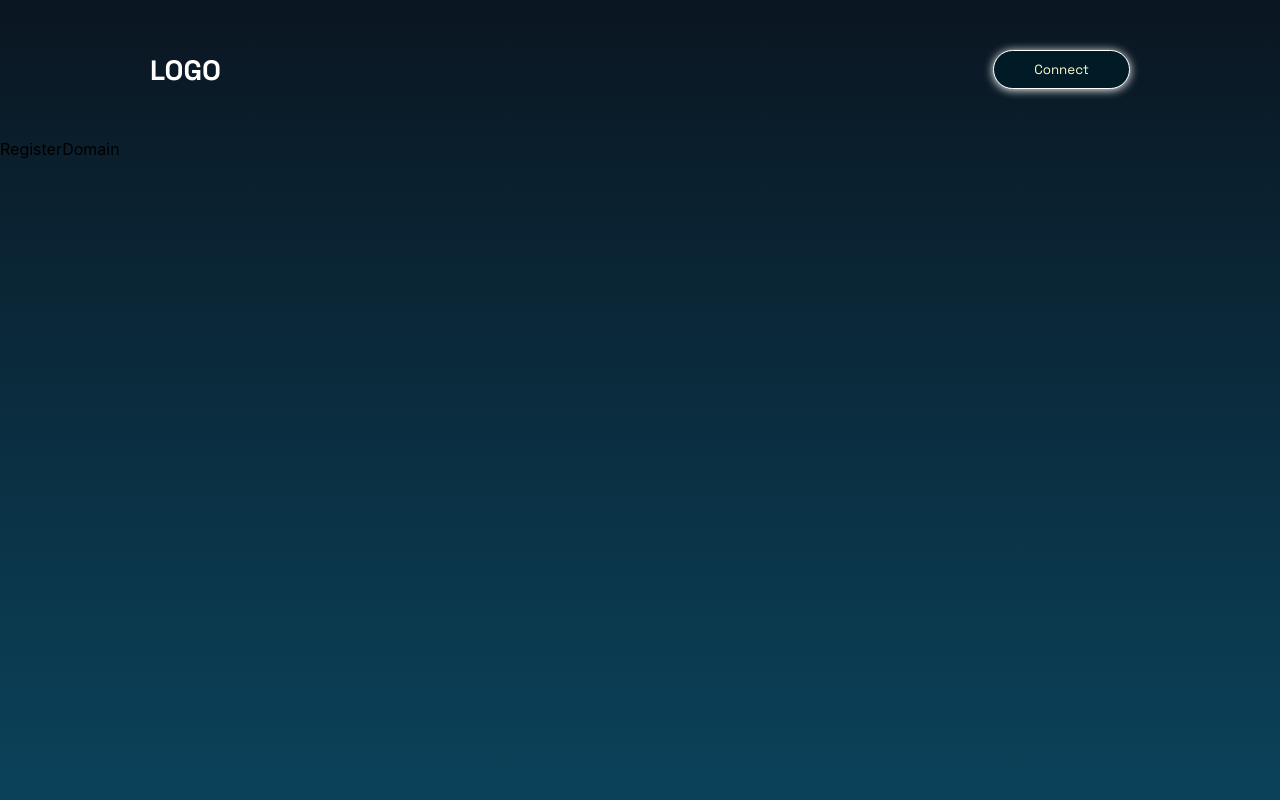
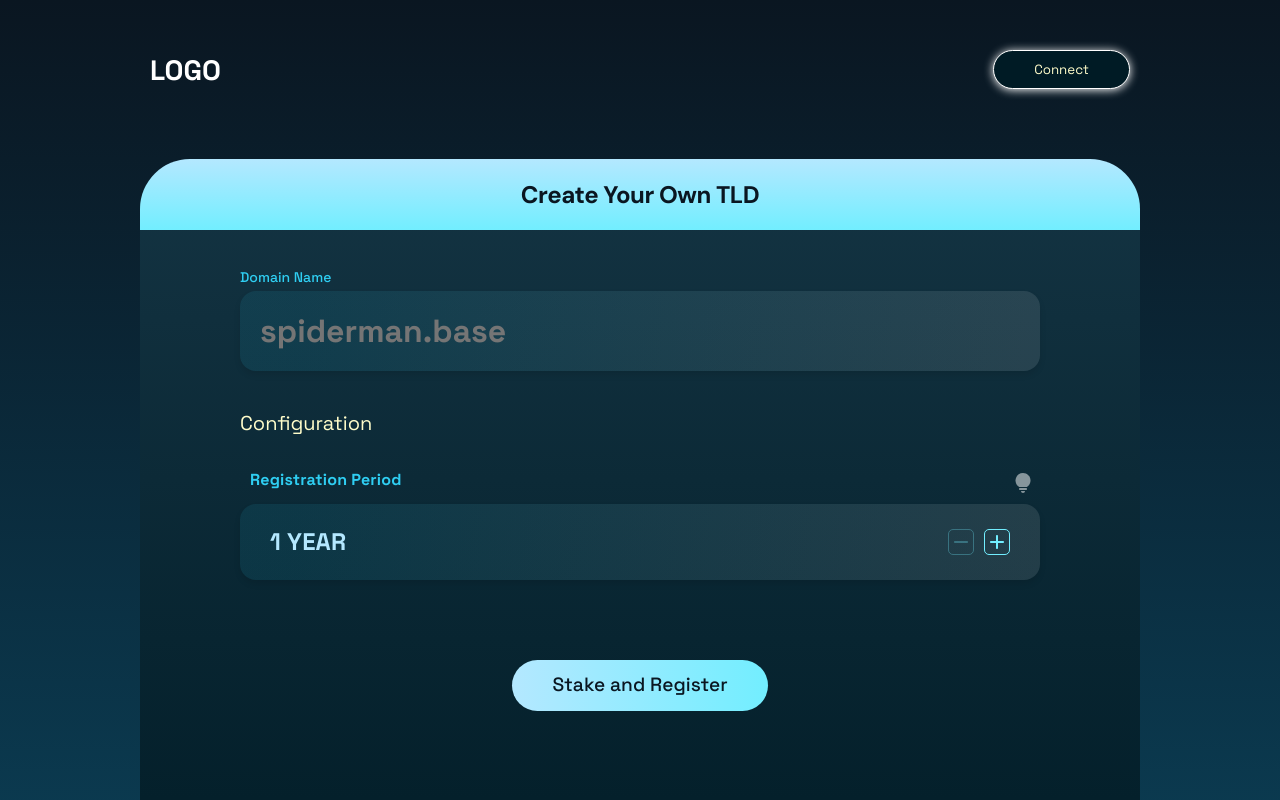
Before and after one commit to Jaydip-lamprostech/metatld, a React (Create React App) app: page /register/domain in a window 1280 px wide. Shown: the top 800 px of the page. Built offline with nearby package versions, Linux system fonts and the light colour scheme.

Commit message:
created domain registration page

```diff
--- a/src/pages/RegisterDomain.js
+++ b/src/pages/RegisterDomain.js
@@ -1,7 +1,161 @@
-import React from "react";
+import React, { useState } from "react";
+import { useSearchParams } from "react-router-dom";
+import "../styles/RegisterDomain.css";
 
 function RegisterDomain() {
-  return <div>RegisterDomain</div>;
+  const [searchParams] = useSearchParams();
+  const searchDomain = searchParams.get("query");
+  console.log(searchDomain);
+  const tldName = searchParams.get("tldName");
+  console.log(tldName);
+  const [showTLDName, setTLDName] = useState(
+    tldName ? tldName.toLowerCase() : ""
+  );
+  const [showDomainName, setDomainName] = useState(
+    searchDomain ? searchDomain.toLowerCase() : ""
+  );
+  const [registrationPeriod, setRegistrationPeriod] = useState(1);
+  const handlePeriodDecrease = () => {
+    if (registrationPeriod !== 1) setRegistrationPeriod((prev) => prev - 1);
+  };
+
+  const handlePeriodIncrease = () => {
+    setRegistrationPeriod((prev) => prev + 1);
+  };
+  return (
+    <div className="container">
+      <h1 className="regtld-h1">Create Your Own TLD</h1>
+      <form className="regtld-form">
+        <div className="input-group mb-40">
+          <label>Domain Name</label>
+          <div className="regtld-input-parent">
+            <input
+              type="text"
+              placeholder="spiderman.base"
+              className="regtld-input"
+              value={
+                showDomainName && showTLDName
+                  ? showDomainName + "." + showTLDName
+                  : null
+              }
+              readOnly
+            />
+          </div>
+        </div>
+
+        <div className="regtld-config-heading">
+          <span>Configuration</span>
+        </div>
+
+        <div className="registartion_fields">
+          <div className="registration_field_item">
+            <div className="registration_field_title">
+              <span className="field_title">Registration Period</span>
+              <span
+                className="field_info"
+                data-tooltip-id="registration-period"
+                data-tooltip-content="The number of years you will have right over this domain"
+              >
+                <svg
+                  xmlns="http://www.w3.org/2000/svg"
+                  enableBackground="new 0 0 24 24"
+                  height="24px"
+                  viewBox="0 0 24 24"
+                  width="24px"
+                  fill="#000000"
+                >
+                  <g>
+                    <path d="M0,0h24v24H0V0z" fill="none" />
+                  </g>
+                  <g>
+                    <g>
+                      <g>
+                        <path d="M12,22c1.1,0,2-0.9,2-2h-4C10,21.1,10.9,22,12,22z" />
+                      </g>
+                      <g>
+                        <path d="M9,19h6c0.55,0,1-0.45,1-1v0c0-0.55-0.45-1-1-1H9c-0.55,0-1,0.45-1,1v0C8,18.55,8.45,19,9,19z" />
+                      </g>
+                      <g>
+                        <path d="M12,2C7.86,2,4.5,5.36,4.5,9.5c0,3.82,2.66,5.86,3.77,6.5h7.46c1.11-0.64,3.77-2.68,3.77-6.5C19.5,5.36,16.14,2,12,2z" />
+                      </g>
+                    </g>
+                  </g>
+                </svg>
+              </span>
+              {/* <Tooltip
+                id="registration-period"
+                removeStyle
+                style={{
+                  maxWidth: "200px",
+                  wordBreak: "break-word",
+                  fontFamily: "IBM Plex Sans, sans-serif",
+                }}
+              /> */}
+            </div>
+            <div className="registartion_field_input registration_period">
+              <span className="registration_period_time">
+                <span>{registrationPeriod}</span> Year
+              </span>
+              <div className="registration_period_modification">
+                <span
+                  className={
+                    registrationPeriod === 1
+                      ? "period_decrease opacity_low"
+                      : "period_decrease"
+                  }
+                  // className="period_decrease opacity_low"
+                  onClick={handlePeriodDecrease}
+                >
+                  <svg
+                    xmlns="http://www.w3.org/2000/svg"
+                    height="24px"
+                    viewBox="0 0 24 24"
+                    width="24px"
+                    fill="#000000"
+                  >
+                    <path d="M0 0h24v24H0V0z" fill="none" />
+                    <path d="M18 13H6c-.55 0-1-.45-1-1s.45-1 1-1h12c.55 0 1 .45 1 1s-.45 1-1 1z" />
+                  </svg>
+                </span>
+                <span
+                  className="period_increase"
+                  onClick={handlePeriodIncrease}
+                >
+                  <svg
+                    xmlns="http://www.w3.org/2000/svg"
+                    height="24px"
+                    viewBox="0 0 24 24"
+                    width="24px"
+                    fill="#000000"
+                  >
+                    <path d="M0 0h24v24H0V0z" fill="none" />
+                    <path d="M18 13h-5v5c0 .55-.45 1-1 1s-1-.45-1-1v-5H6c-.55 0-1-.45-1-1s.45-1 1-1h5V6c0-.55.45-1 1-1s1 .45 1 1v5h5c.55 0 1 .45 1 1s-.45 1-1 1z" />
+                  </svg>
+                </span>
+                {/* <Tooltip
+                      id="increase-decrease-period"
+                      removeStyle
+                      style={{
+                        fontSize: "1rem",
+                        fontWeight: "400",
+                        lineHeight: "normal",
+                        maxWidth: "200px",
+                        wordBreak: "break-word",
+                        fontFamily: "Inter, sans-serif",
+                      }}
+                    /> */}
+              </div>
+            </div>
+          </div>
+        </div>
+        <div className="stake-register">
+          <button type="submit" className="submit-button">
+            Stake and Register
+          </button>
+        </div>
+      </form>
+    </div>
+  );
 }
 
 export default RegisterDomain;
--- a/src/pages/RegisterTLD.js
+++ b/src/pages/RegisterTLD.js
@@ -50,7 +50,7 @@ function RegisterTLD() {
         </div>
 
         <div className="regtld-config-heading">
-          <h4>Configuration</h4>
+          <span>Configuration</span>
         </div>
         <div className="input-group-flex">
           <div className="input-group ">
@@ -107,7 +107,7 @@ function RegisterTLD() {
           </div>
         </div>
         <div className="regtld-config-heading">
-          <h4>Letter & Price Configuration</h4>
+          <span>Letter & Price Configuration</span>
         </div>
         <div className="letter-price-config-parent">
           {letterConfigurations.map((config, index) => (
--- /dev/null
+++ b/src/styles/RegisterDomain.css
@@ -0,0 +1,111 @@
+.registartion_fields {
+  display: flex;
+  flex-direction: column;
+  width: 100%;
+  margin-top: 30px;
+}
+
+.registration_field_item {
+  margin-bottom: 30px;
+}
+
+.registration_field_title {
+  display: flex;
+  justify-content: space-between;
+  align-items: center;
+  color: #2fcef2;
+}
+
+.registration_field_title .field_title {
+  padding: 0px;
+  position: relative;
+  font-size: 1.5rem;
+  font-weight: 600;
+  line-height: 150%;
+  letter-spacing: 0.15px;
+  font-family: "Space Grotesk", sans-serif;
+  font-size: 16px;
+  color: inherit;
+  display: inline-block;
+  margin-left: 10px;
+  margin-bottom: 10px;
+}
+.field-sub-title {
+  font-size: 14px;
+  font-weight: 400;
+}
+.registartion_field_input {
+  background: linear-gradient(
+    -90deg,
+    rgba(255, 255, 255, 0.1) 0%,
+    rgba(33, 189, 223, 0.1) 92.72%
+  );
+  box-shadow: 0 4px 6px rgba(0, 0, 0, 0.1);
+  border: none;
+  padding: 20px 30px;
+  border-radius: 16px;
+  color: #b4e8ff;
+  font-weight: 600;
+  line-height: 150%;
+  letter-spacing: 0.15px;
+  font-family: "Space Grotesk", sans-serif;
+  font-size: x-large;
+}
+.transaction-err .registartion_field_input {
+  font-size: 1rem;
+  background-color: rgb(242, 104, 91, 0.08);
+  color: rgb(242, 104, 91);
+  border: 1px solid rgb(242, 104, 91);
+}
+.field_info > svg {
+  width: 24px;
+  height: 24px;
+  background-color: transparent;
+  fill: rgb(255, 255, 255, 0.5);
+  border-radius: 100px;
+  padding: 5px;
+}
+.field_info > svg:hover {
+  /* background-color: #000; */
+  fill: #72eeff;
+}
+
+.registration_period {
+  display: flex;
+  justify-content: space-between;
+  align-items: center;
+}
+.registration_period_time {
+  text-transform: uppercase;
+}
+.registration_period_modification {
+  display: flex;
+  align-items: center;
+  gap: 10px;
+}
+.registration_period_modification > span {
+  border: 1px solid #72eeff;
+  border-radius: 5px;
+  display: flex;
+  align-items: center;
+  cursor: pointer;
+
+  /* padding: 6px; */
+}
+
+.registration_period_modification > span:hover {
+  background-color: #72eeff;
+  border: 1px solid #72eeff;
+}
+.registration_period_modification > span > svg {
+  fill: #72eeff;
+  /* padding: 6px; */
+}
+.registration_period_modification > span:hover > svg {
+  fill: black;
+  /* padding: 6px; */
+}
+.opacity_low {
+  opacity: 0.3;
+  pointer-events: none;
+}
--- a/src/styles/RegisterTLD.css
+++ b/src/styles/RegisterTLD.css
@@ -7,6 +7,7 @@
   width: 80%;
   max-width: 1000px;
   margin: 80px auto;
+  margin-top: 20px;
   min-height: 100vh;
   /* border: 1px solid red; */
   background: linear-gradient(180deg, #143443 0%, #001b25 100%);
@@ -35,6 +36,7 @@
   text-align: left;
   color: #fffdca;
   margin-top: 40px;
+  margin-bottom: 20px;
 }
 .regtld-form {
   padding: 20px;
```
